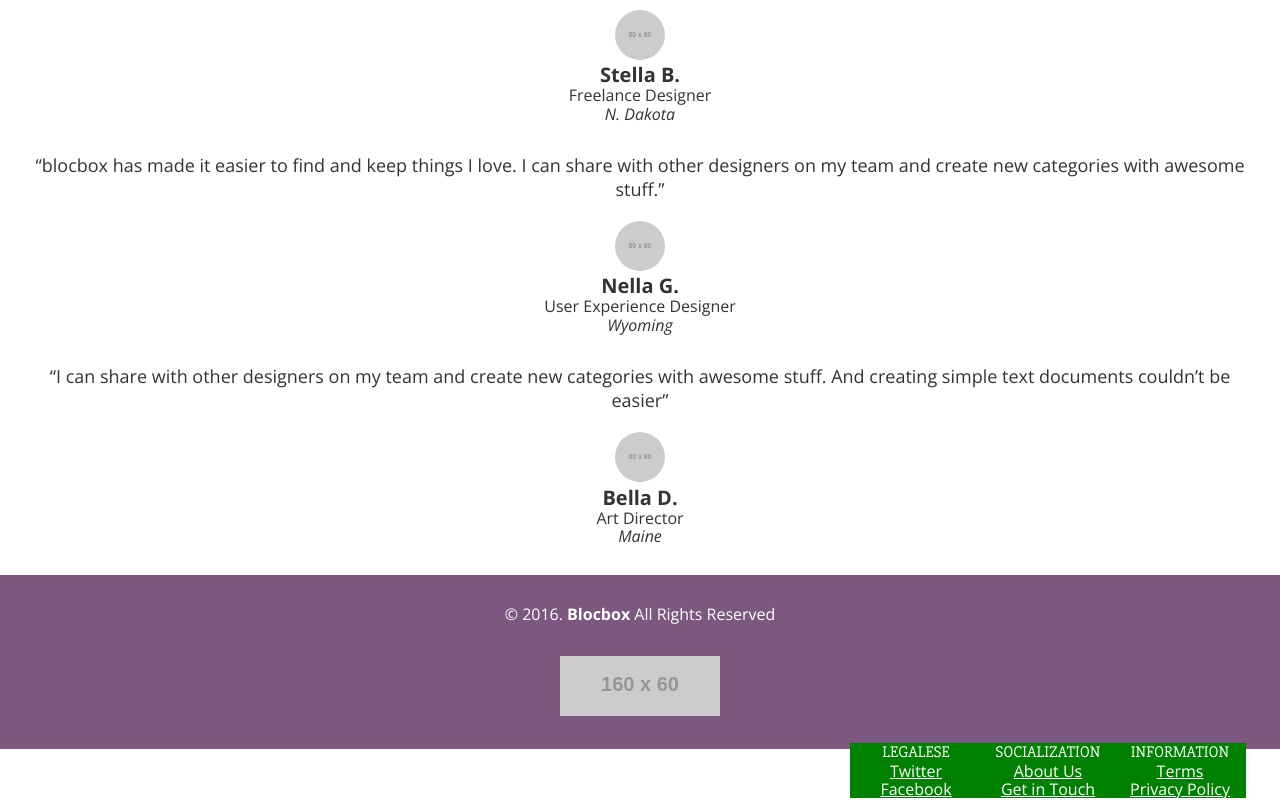
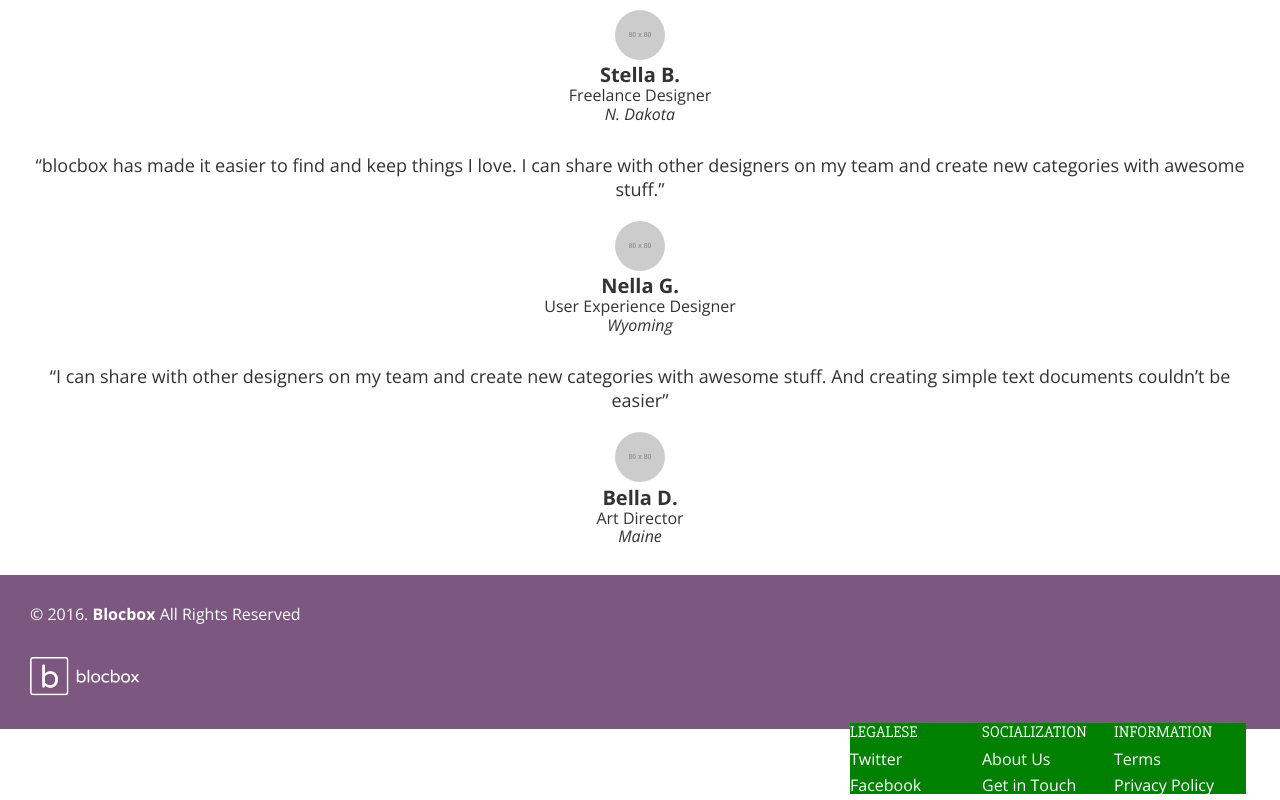
Before and after one commit to mikebranski/Blocbox, a website: page index.html in a window 1280 px wide. Shown: the part 4580-5380 px from the top of the page. Drawn offline with nearby package versions, Linux system fonts and the light colour scheme; placeholder pictures from the web are drawn by us; a web font is replaced by a local one.

Commit message:
Make that footer preeeeeetty :ring:

```diff
--- a/css/styles.css
+++ b/css/styles.css
@@ -336,6 +336,7 @@ section > .lead-in {
 
 .anchor {
   @mixin container__accented;
+  text-align: left;
 
   & .legal {
     display: block;
@@ -376,7 +377,17 @@ section > .lead-in {
       padding-left: 0;
 
       & li {
-        /**/
+        margin-top: .5em;
+      }
+    }
+
+    & a {
+      padding-top: .25em;
+      padding-bottom: .25em;
+      text-decoration: none;
+
+      &:hover {
+        text-decoration: underline;
       }
     }
   }
--- a/index.html
+++ b/index.html
@@ -199,7 +199,7 @@
         © 2016. <b class="brand">Blocbox</b> All Rights Reserved
       </span>
       <a class="site-logo" href="index.html">
-        <img src='//placehold.it/160x60/7C577F/FFFFFF?text=blocbox'/>
+        <img src='images/site-logo.png' alt="Blocbox logo" />
       </a>
       <div class="grouped-links-container">
         <div class="grouped-links">
```
Also changed, not shown: build/styles.css.
